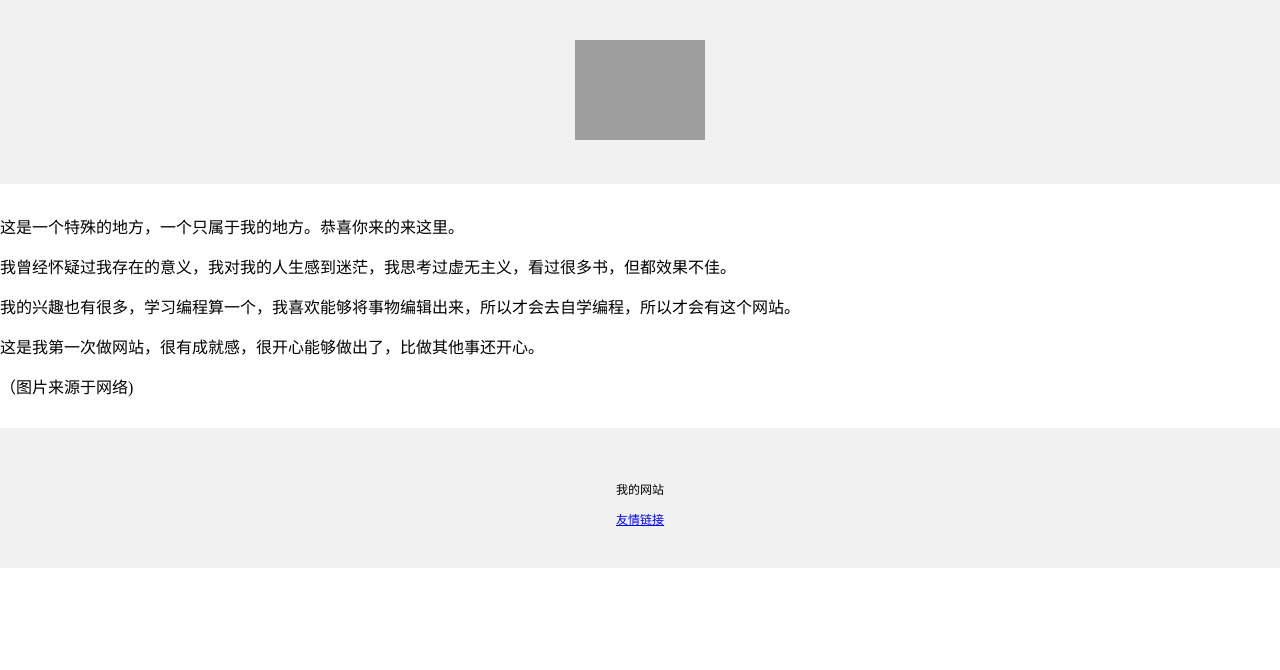
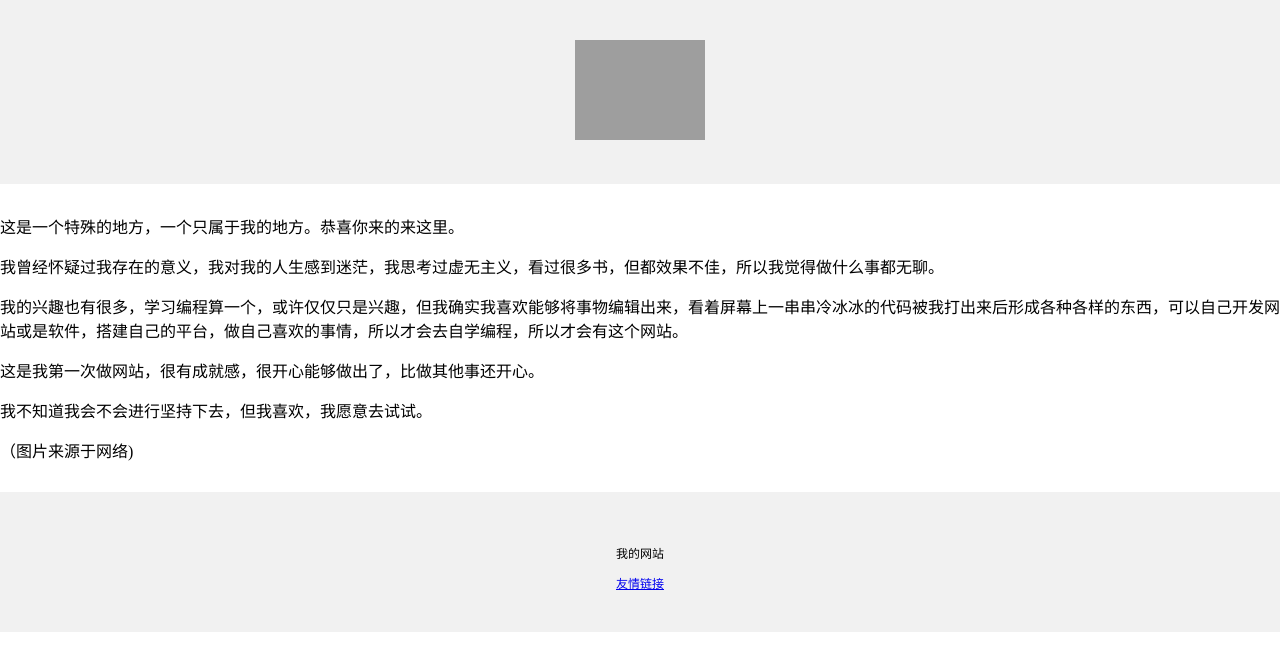
Before and after one commit to xiheluo/re01-one, a plain HTML site: page index.html in a window 1280 px wide. Drawn offline with Linux system fonts and the light colour scheme; grey boxes are pictures that could not be loaded.

Commit message:
Update index.html

```diff
--- a/index.html
+++ b/index.html
@@ -3,7 +3,7 @@
   <head>
     <meta charset="utf-8">
     <meta name="viewport" content="width=device-width, initial-scale=1" />
-    <title>康文昌的在线HTML 教学小工具</title>
+    <title>一个网页，一个空间</title>
   </head>
   <body style="margin: 0;">
     <div style="
@@ -21,9 +21,10 @@
       line-height: 1.7;
       ">
       <p>这是一个特殊的地方，一个只属于我的地方。恭喜你来的来这里。</p>
-      <p>我曾经怀疑过我存在的意义，我对我的人生感到迷茫，我思考过虚无主义，看过很多书，但都效果不佳。</p>
-      <p>我的兴趣也有很多，学习编程算一个，我喜欢能够将事物编辑出来，所以才会去自学编程，所以才会有这个网站。</p>
+      <p>我曾经怀疑过我存在的意义，我对我的人生感到迷茫，我思考过虚无主义，看过很多书，但都效果不佳，所以我觉得做什么事都无聊。</p>
+      <p>我的兴趣也有很多，学习编程算一个，或许仅仅只是兴趣，但我确实我喜欢能够将事物编辑出来，看着屏幕上一串串冷冰冰的代码被我打出来后形成各种各样的东西，可以自己开发网站或是软件，搭建自己的平台，做自己喜欢的事情，所以才会去自学编程，所以才会有这个网站。</p>
       <p>这是我第一次做网站，很有成就感，很开心能够做出了，比做其他事还开心。</p>
+      <p>我不知道我会不会进行坚持下去，但我喜欢，我愿意去试试。</p>
       <p>（图片来源于网络)</p>
     </div>
     <div style="
```
